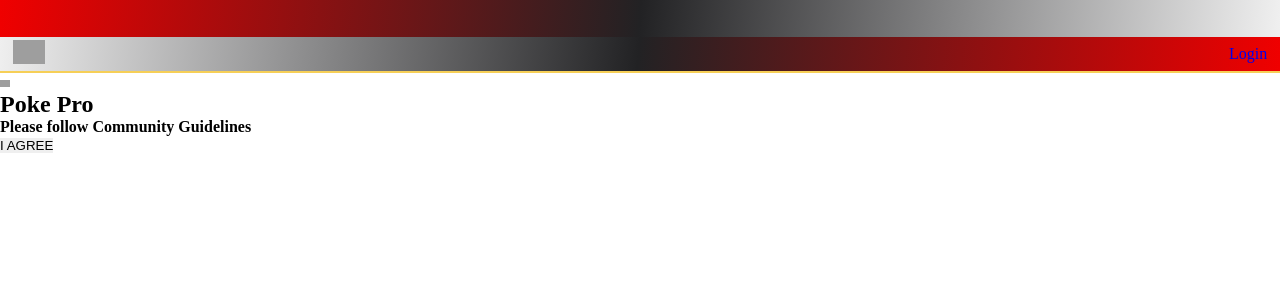
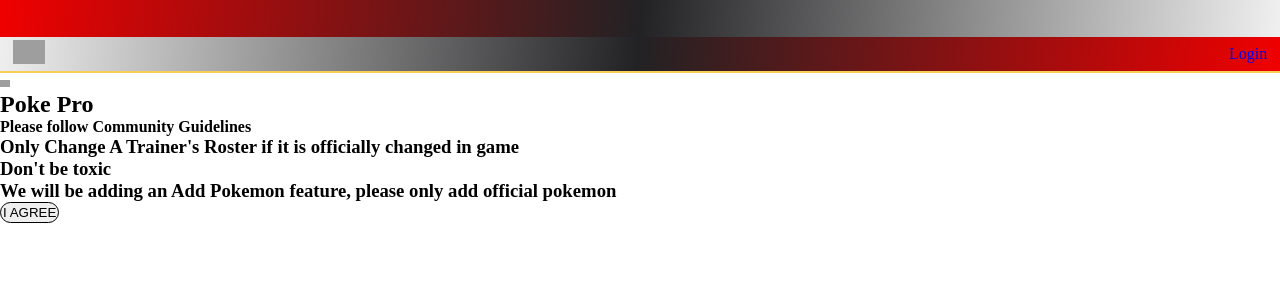
Before and after one commit to sramalho94/PokePro-Front-End, a React (Create React App) app: page /welcome in a window 1280 px wide. Shown: the top 300 px of the page. Built offline with nearby package versions, Linux system fonts and the light colour scheme; grey boxes are pictures that could not be loaded; a web font is replaced by a local one.

Commit message:
changes for styling

```diff
--- a/src/Pages/Welcome.js
+++ b/src/Pages/Welcome.js
@@ -13,16 +13,26 @@
         />
         <div className="welcome-text">
           <h2>Poke Pro</h2>
-          <h4 className="welcome-text"> Please follow Community Guidelines </h4>
+          <h4 className="header-text"> Please follow Community Guidelines </h4>
+          <h3>
+            {' '}
+            Only Change A Trainer's Roster if it is officially changed in game
+          </h3>
+          <h3> Don't be toxic</h3>
+          <h3>
+            {' '}
+            We will be adding an Add Pokemon feature, please only add official
+            pokemon
+          </h3>
+          <div id="welcome-button-container">
+            <Link to="/">
+              <button className="button"> I AGREE </button>
+            </Link>
+          </div>
         </div>
       </header>
       <div className="welcome-body-container">
         <div className="welcome-body-text-container"></div>
-        <div id="welcome-button-container">
-          <Link to="/">
-            <button id="welcome-button"> I AGREE </button>
-          </Link>
-        </div>
       </div>
     </div>
   )
```
